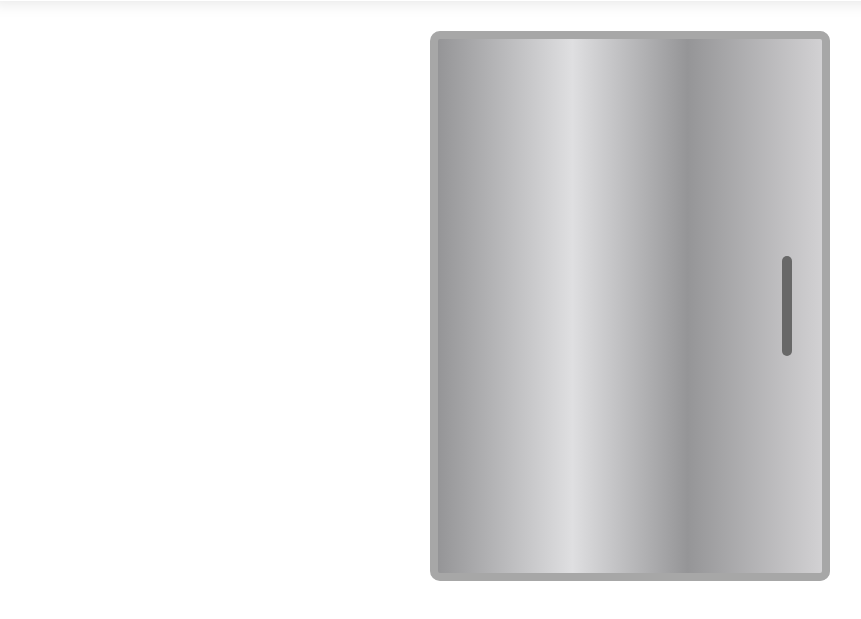
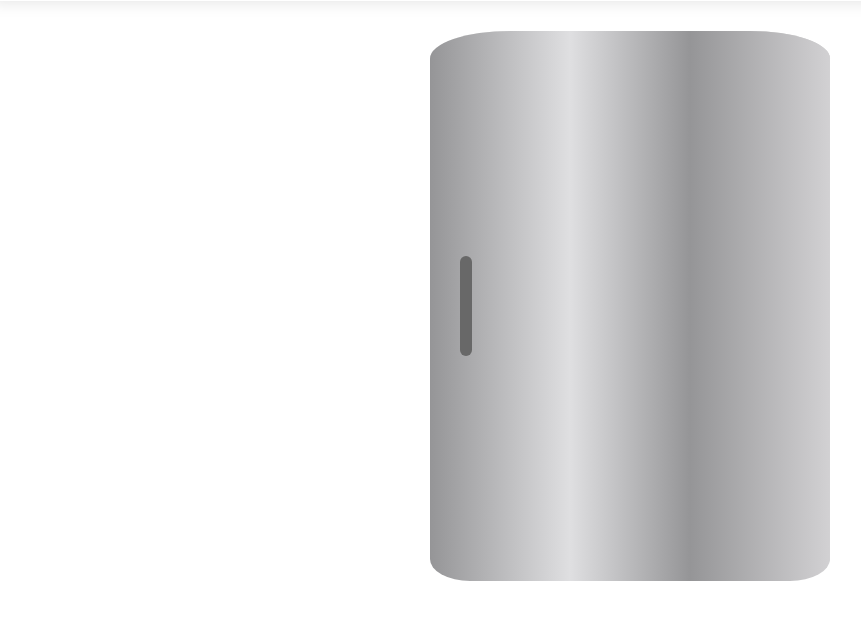
Before and after one commit to sathyaram/fridgify, a React app in the folder frontend/: page / in a window 1280 px wide. Shown: the part 99-718 px from the top of the page, without its empty margins (10-871 px from the left). Built offline with nearby package versions, Linux system fonts and the light colour scheme.

Commit message:
styling the refrigerator

```diff
--- a/frontend/src/Refrigerator/Refrigerator.css
+++ b/frontend/src/Refrigerator/Refrigerator.css
@@ -8,7 +8,10 @@ main {
   left: 50%;
   transform: translateX(-50%);
   background:#f2f2f2;
-  border-radius:10px;
+  border-top-left-radius:20% 5%;
+  border-top-right-radius:20% 5%;
+  border-bottom-left-radius:20% 4%;
+  border-bottom-right-radius:20% 4%;
   position: absolute;
   /* border:8px solid rgb(167, 167, 167);  */
   margin: 0 auto;
@@ -37,6 +40,10 @@ main {
   width:100%;
   height:100%;
   background:#f2f2f2;
+  border-top-left-radius:20% 5%;
+  border-top-right-radius:20% 5%;
+  border-bottom-left-radius:10% 4%;
+  border-bottom-right-radius:10% 4%;
 }
 
 .refrigerator.open .doorText {
@@ -74,10 +81,13 @@ main {
   position:absolute;
   top:0;
   left:0;
-  border:8px solid rgb(167, 167, 167);
+  /* border:8px solid rgb(167, 167, 167);  */
   width:100%;
   height:100%;
-  border-radius:10px;
+  border-top-left-radius:20% 5%;
+  border-top-right-radius:20% 5%;
+  border-bottom-left-radius:10% 4%;
+  border-bottom-right-radius:10% 4%;
   display:flex;
   align-items:center;
   background: linear-gradient(to right, rgba(238,238,238,1) 0%,rgba(204,204,204,1) 100%);
@@ -87,3 +97,15 @@ main {
   -webkit-transform-origin: 100% 50%;
   transform-origin: 100% 50%;
 }
+
+.backDoor:before {
+  content:"";
+  height:100px;
+  width:12px;
+  background:#686868;
+  border-radius:10px;
+  position:absolute;
+  top:50%;
+  transform:translateY(-50%);
+  left:30px;
+}
--- a/frontend/src/Refrigerator/Refrigerator.js
+++ b/frontend/src/Refrigerator/Refrigerator.js
@@ -27,7 +27,7 @@ class Refrigerator extends Component {
                 <li>Miscellaneous</li>
               </ul>
             </div>
-            <div className="handle"></div>
+            {/* <div className="handle"></div> */}
           </div>
           <div className="shelves">
           </div>
```
